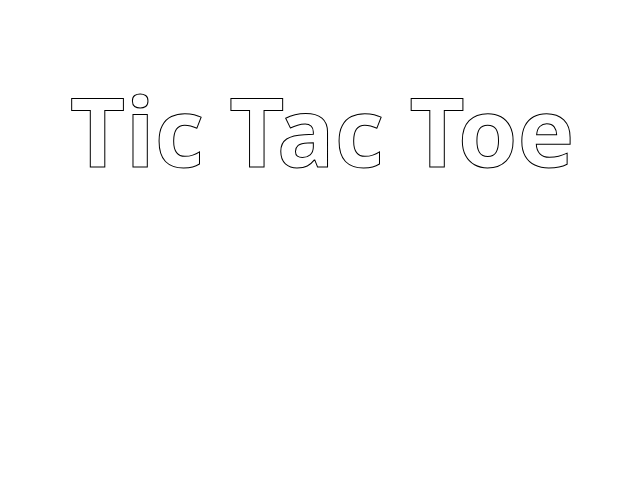
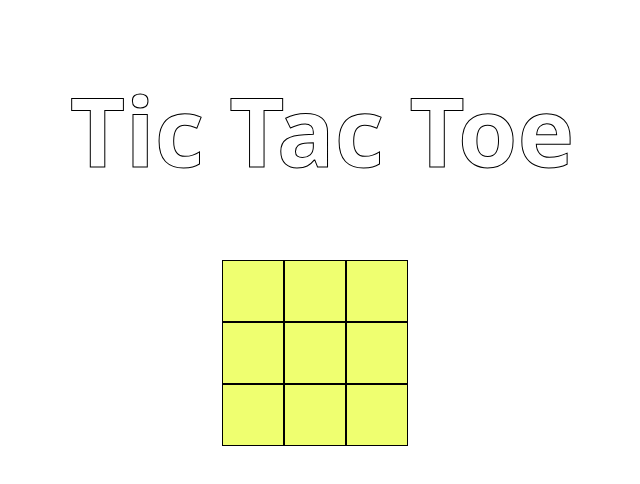
Before and after one commit to Medieinstitutet/tic-tac-toe---vue-ninaevelina, a Vue app: page / in a window 1280 px wide. Shown: the top 484 px of the page, without its empty margins (318-958 px from the left). Built offline with nearby package versions, Linux system fonts and the light colour scheme.

Commit message:
(feat): add gameboard-component

```diff
--- a/src/App.vue
+++ b/src/App.vue
@@ -5,6 +5,9 @@ import GameBoard from './components/GameBoard.vue';
 <template>
  <main>
   <h1>Tic Tac Toe</h1>
+  <div class="gamecontainer">
+  <GameBoard></GameBoard>
+  </div>
  </main>
 </template>
 
@@ -24,4 +27,8 @@ h1 {
   -webkit-text-stroke: 1px;
   font-size: 6rem;
 }
+.gamecontainer {
+  display: flex;
+  place-content: center;
+}
 </style>
--- a/src/components/GameBoard.vue
+++ b/src/components/GameBoard.vue
@@ -1,13 +1,44 @@
 <script setup lang="ts">
 import { ref } from 'vue'
+import { GameBoardState } from "../models/GameBoardState";
+import { Player } from "../models/Player";
+
+
+
+const gameState = ref<GameBoardState>({
+    players: [],
+    gameActive: true,
+    board: ["", "", "", "", "", "", "", "", ""],
+    currentPlayer: new Player(0, "X", 0),
+});
 
 
 </script>
 
 <template>
+    <div class="gameboard">
+        <div class="square" v-for="(board, index) in gameState?.board" :board="board" :index="index"></div>
+    </div>
 
 </template>
 
 <style scoped>
 
+.gameboard {
+  display: inline-block;
+  width: 200px;
+  align-items: center;
+  justify-content: center;
+  flex-wrap: wrap;
+
+}
+.square {
+    background-color: #efff70;
+    border: 1px solid black;
+    padding: 0;
+    text-align: center;
+    height: 60px;
+    width: 60px;
+    float: left;
+}
 </style>
```
